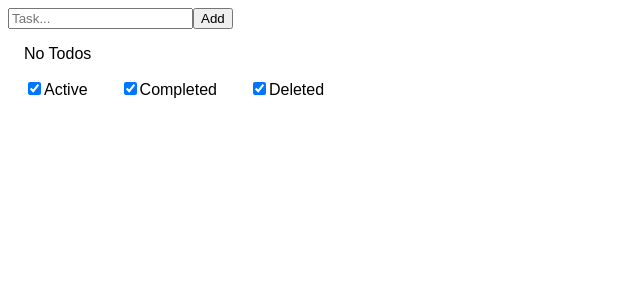
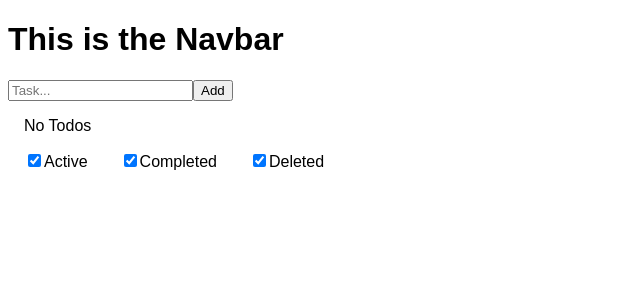
Before and after one commit to trmeade/to-do-react-app, a React (Vite) app: page / in a window 1280 px wide. Shown: the top 300 px of the page, without its empty margins (0-640 px from the left). Built offline with nearby package versions, Linux system fonts and the light colour scheme.

Commit message:
Added initial NavBar and ContactForm files

```diff
--- a/src/App.jsx
+++ b/src/App.jsx
@@ -1,4 +1,6 @@
+import { Navbar } from "./Navbar";
 import { TodoList } from "./TodoList";
+// import { ContactForm } from "./ContactForm";
 import "./styles.css";
 
 export default function App() {
@@ -6,8 +8,10 @@ export default function App() {
   return (
     <>
       <div>
-      <TodoList
-      />
+        <Navbar />
+      </div>
+      <div>
+        <TodoList/>
       </div>
     </>
   )
--- /dev/null
+++ b/src/ContactForm.jsx
@@ -0,0 +1,9 @@
+
+export function ContactForm() {
+
+  return (
+    <>
+      This is the Contact Form
+    </>
+  )
+}
--- /dev/null
+++ b/src/Navbar.jsx
@@ -0,0 +1,10 @@
+
+
+export function Navbar() {
+
+  return (
+    <>
+    <h1>This is the Navbar</h1>
+    </>
+  )
+}
```
